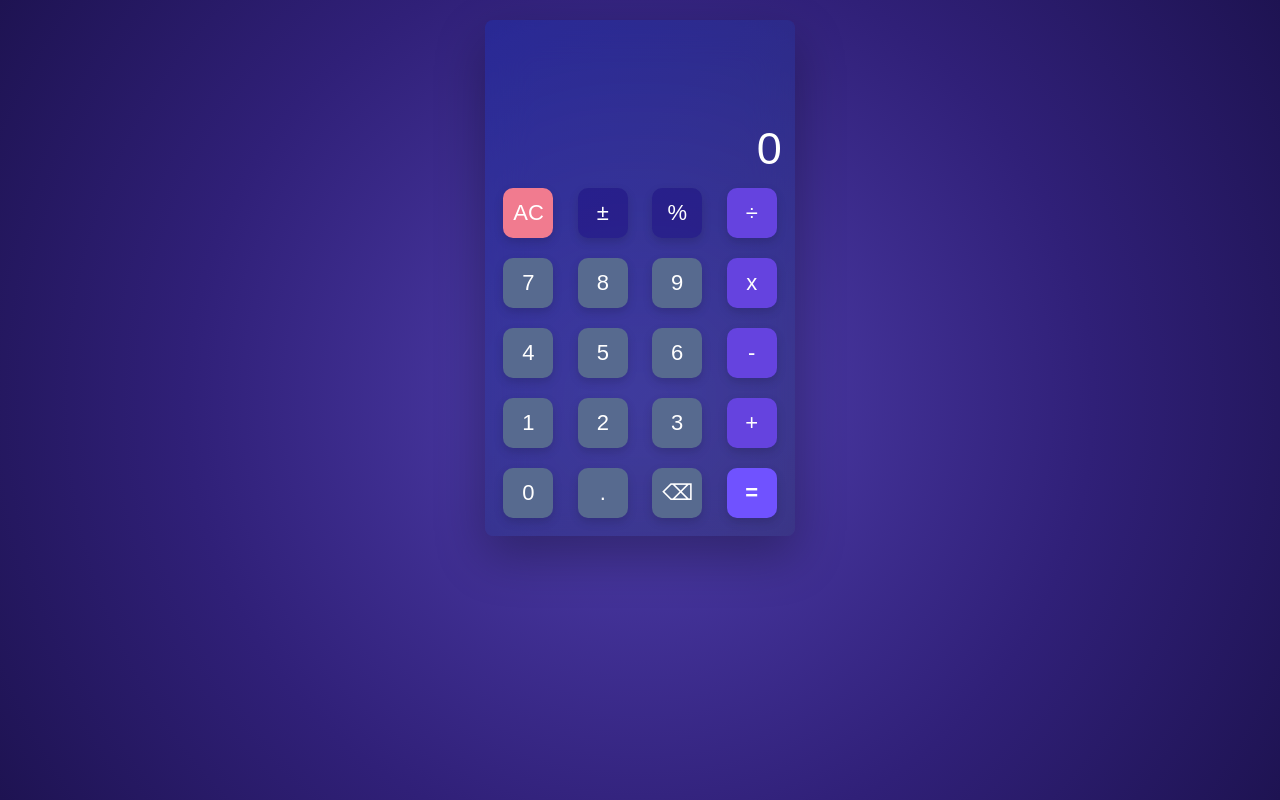
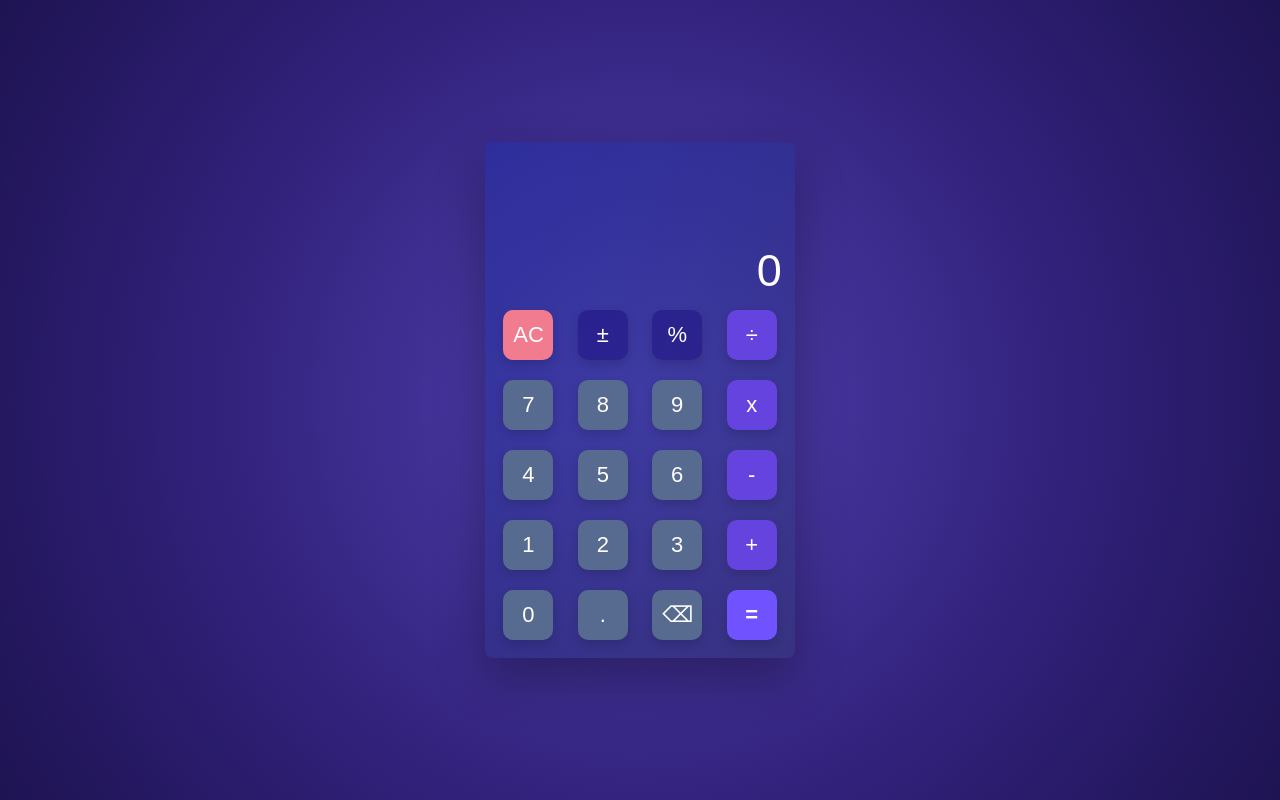
Before and after one commit to NuflahNawal/Calculator, a plain HTML site: page index.html in a window 1280 px wide. Drawn offline with Linux system fonts and the light colour scheme.

Commit message:
Calculator

```diff
--- a/style.css
+++ b/style.css
@@ -7,17 +7,17 @@
 }
 
 body {
-    background: radial-gradient(circle at center, #5140b0 0%, #302078 60%, #1e1352 100%);    min-height: 100%;
+    background: radial-gradient(circle at center, #5140b0 0%, #302078 60%, #1e1352 100%);
     display: flex;
     flex-direction: column;
     align-items: center;
+    justify-content: center;
     padding: 20px;
     min-height: 100vh;
 }
 
 .main {
     background: linear-gradient(135deg, rgba(29, 48, 176, 0.45) 0%, rgba(50, 58, 114, 0.45) 100%);
-    backdrop-filter: blur(20px);
     box-shadow: 0 20px 50px rgba(0, 0, 0, 0.3);
     border: none;
     max-width: 340px;
```
